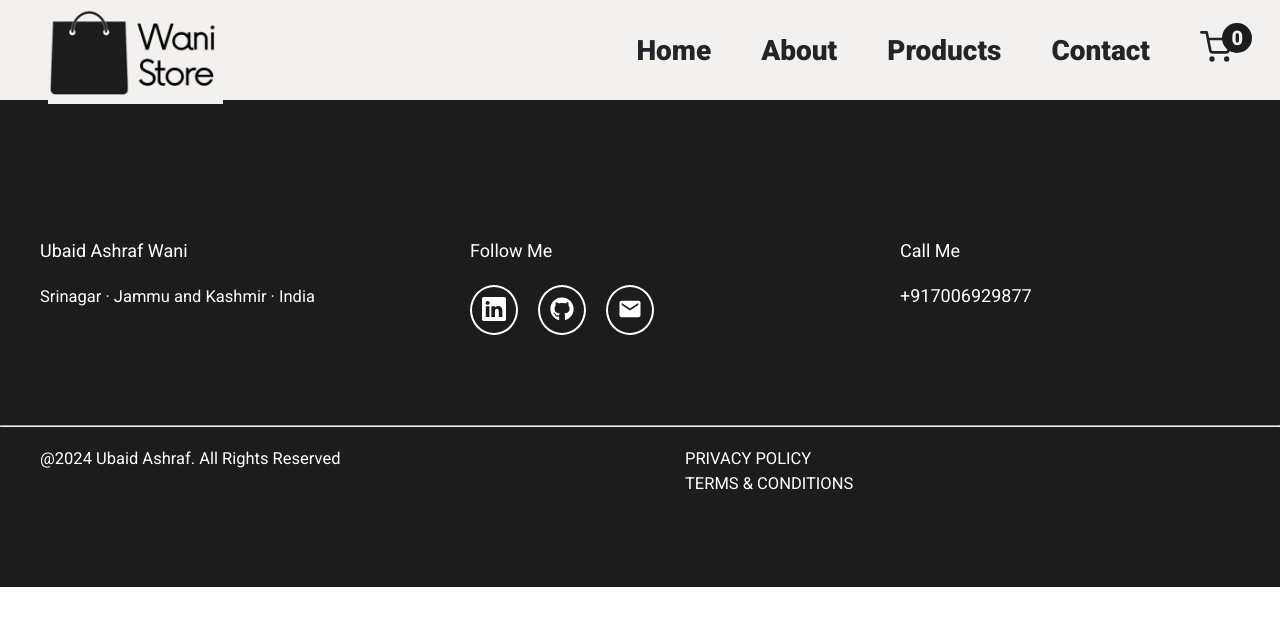
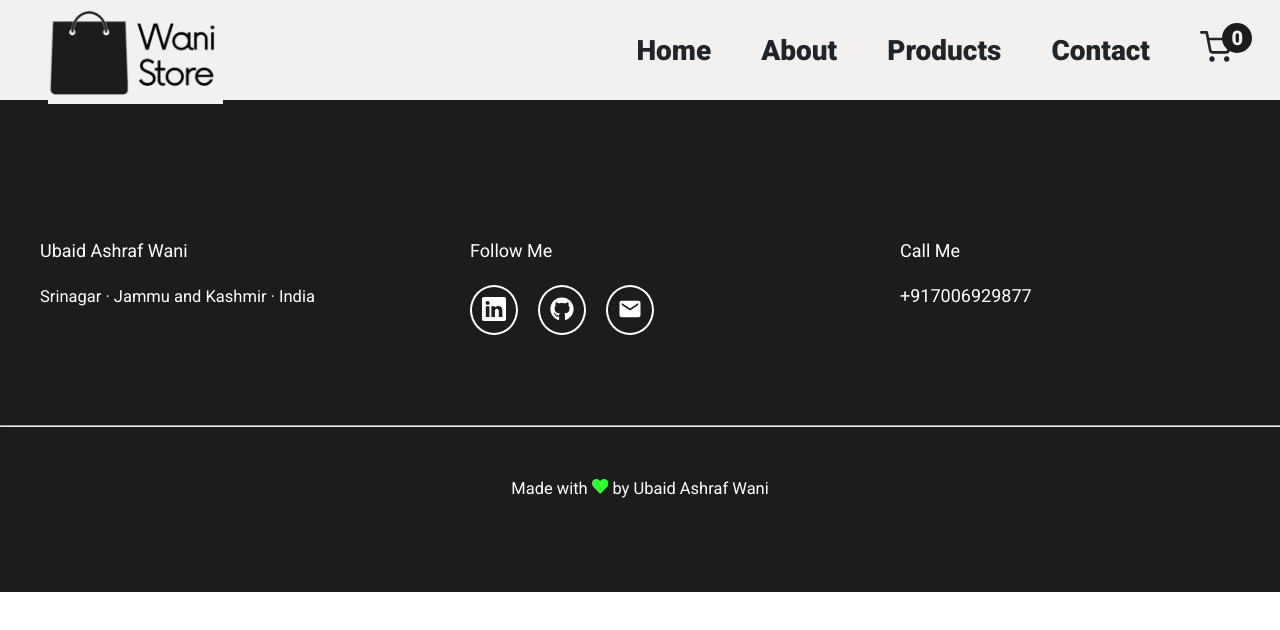
Before and after one commit to ubaid-wani/ecom_website_react, a React (Create React App) app: page / in a window 1280 px wide. Shown: the top 630 px of the page. Built offline with nearby package versions, Linux system fonts and the light colour scheme.

Commit message:
footer midified

```diff
--- a/src/components/Footer.js
+++ b/src/components/Footer.js
@@ -1,7 +1,7 @@
 import React from "react";
 import styled from "styled-components";
 import { BsLinkedin } from "react-icons/bs";
-import { FaGithub } from "react-icons/fa";
+import { FaGithub,FaHeart  } from "react-icons/fa";
 import { IoMdMail } from "react-icons/io";
 const Footer = () => {
   return (
@@ -49,15 +49,10 @@ const Footer = () => {
 
           <div className="footer-bottom--section">
             <hr />
-            <div className="container grid grid-two-column ">
-              <p>
-                @{new Date().getFullYear()} Ubaid Ashraf. All Rights Reserved
-              </p>
-              <div>
-                <p>PRIVACY POLICY</p>
-                <p>TERMS & CONDITIONS</p>
-              </div>
+            <div className="footer-center">
+            <p> Made with <FaHeart style={{color:"#2eff2e"}} /> by Ubaid Ashraf Wani </p>
             </div>
+
           </div>
         </footer>
       </Wrapper>
@@ -107,6 +102,15 @@ const Wrapper = styled.section`
       color: ${({ theme }) => theme.colors.hr};
       height: 0.1px;
     }
+    .footer-center{
+      padding-top: 3rem;
+      display:flex;
+      align-items:center;
+      justify-content:center;
+      font-size:30rem;
+      color:red;
+    }
+
   }
 
   @media (max-width: ${({ theme }) => theme.media.mobile}) {
```
